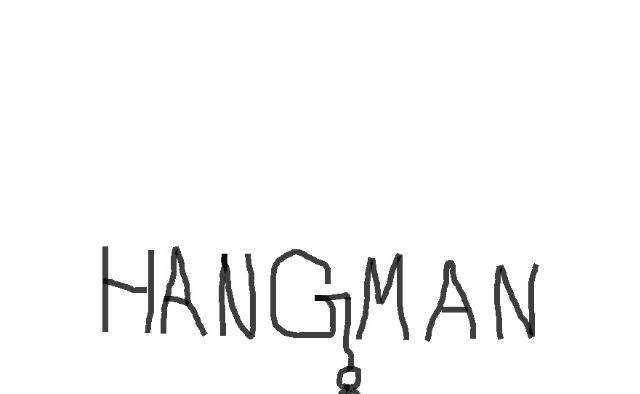
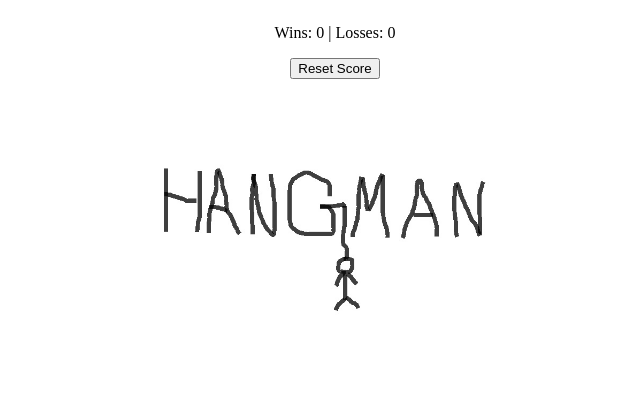
Before and after one commit to RedaFezazi/HangMan, a plain HTML site: page index.html in a window 1280 px wide. Shown: the top 394 px of the page, without its empty margins (305-945 px from the left). Drawn offline with Linux system fonts and the light colour scheme.

Commit message:
Locale Storage of the score

```diff
--- a/index.html
+++ b/index.html
@@ -8,12 +8,14 @@
   </head>
   <body>
     <div class="contaner">
+      <p id="score"></p>
+      <button onclick="resetScore()">Reset Score</button>
       <img src="./assets/0.jpg" id="fails" />
       <h1 id="word"></h1>
       <label id="label" for="guess">Guess a letter</label>
       <input maxlength="1" id="guess" type="text" />
       <button id="btn" class="hidden" onclick="location.reload()">
-        Play Again?
+        Play Again
       </button>
     </div>
     <script src="javascript.js"></script>
--- a/javascript.js
+++ b/javascript.js
@@ -193,6 +193,10 @@ const easyEnglishWords = [
   "zeppelin",
 ];
 
+// Saving the score
+localStorage.setItem("right", localStorage.getItem("right") || 0);
+localStorage.setItem("wrong", localStorage.getItem("wrong") || 0);
+
 let word =
     easyEnglishWords[Math.floor(Math.random() * easyEnglishWords.length)],
   guessedLetters = [],
@@ -204,6 +208,17 @@ let word =
   img = document.getElementById("fails"),
   label = document.getElementById("label"),
   btn = document.getElementById("btn"),
+  score = document.getElementById("score"),
+  rightScore = 0,
+  wrongScore = 0,
+  resetScore = () => {
+    localStorage.right = 0;
+    localStorage.wrong = 0;
+    updateScore();
+  },
+  updateScore = () => {
+    score.innerText = `Wins: ${localStorage.right} |  Losses: ${localStorage.wrong}`;
+  },
   endDisplay = (h1text, src) => {
     h1.innerText = h1text;
     input.remove();
@@ -214,6 +229,7 @@ let word =
     }
   };
 
+updateScore();
 h1.innerText = hiddenWordArray.join("");
 
 input.addEventListener("keydown", (e) => {
@@ -245,12 +261,16 @@ input.addEventListener("keydown", (e) => {
       guessedRight = false;
       // If the the player has guessed the word then it ends the game.
       if (hiddenWordArray.join("") == word) {
+        localStorage.right++;
+        updateScore();
         endDisplay(`You Won!`, `./assets/8.jpg`);
         return;
       }
     }
 
     if (fails == 7) {
+      localStorage.wrong++;
+      updateScore();
       // If the the player has guesse wrong 7 times then the game end.
       endDisplay(`The Correct Answer Was: ${word}`);
       return;
--- a/style.css
+++ b/style.css
@@ -1,8 +1,8 @@
 div {
-  height: 95vh;
+  height: 100vh;
   display: flex;
   flex-direction: column;
-  justify-content: center;
+  justify-content: flex-start;
   align-items: center;
 }
 
@@ -10,5 +10,5 @@ div {
   display: none;
 }
 img {
-  width: 500px;
+  height: 300px;
 }
```
